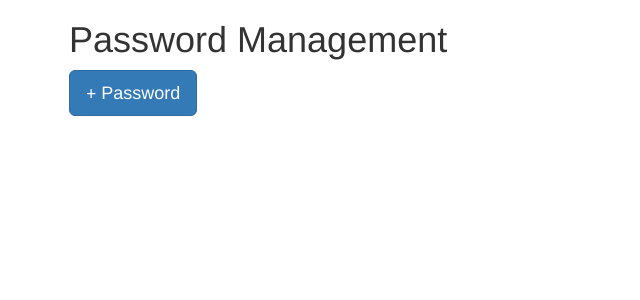
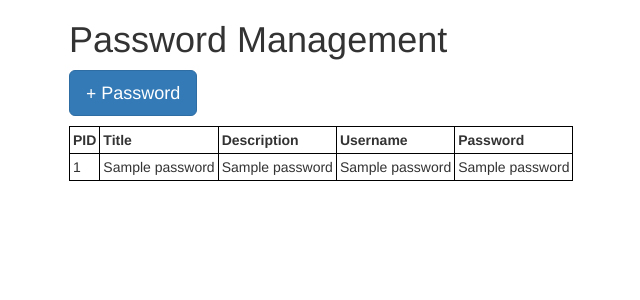
Before and after one commit to nijave/cse385-project1, a Flask app: template templates/manage/passwords.html in a window 1280 px wide. Shown: the part 83-383 px from the top of the page, without its empty margins (59-699 px from the left). Run offline with Flask 2, Linux system fonts and the light colour scheme; the template is opened without the code that fills it: most values are stand-ins (such as "Sample title", 1, 10 or a date in 2020); some libraries are stand-ins or nearby versions; some web fonts are replaced.

Commit message:
Working on management pages

```diff
--- a/templates/manage/groups.html
+++ b/templates/manage/groups.html
@@ -4,6 +4,7 @@
 	<a type="button" class="btn btn-primary btn-lg" href="/add/group">
 	  <span class="glyphicon glyphicon-plus" aria-hidden="true" style="font-weight: bold"></span> Group
 	</a>
+	<p></p>
 	<table class="info-table">
 		<tr>
 			<th>GID</th>
--- a/templates/manage/passwords.html
+++ b/templates/manage/passwords.html
@@ -4,4 +4,23 @@
 	<a type="button" class="btn btn-primary btn-lg" href="/add/password">
 	  <span class="glyphicon glyphicon-plus" aria-hidden="true" style="font-weight: bold"></span> Password
 	</a>
+	<p></p>
+	<table class="info-table">
+		<tr>
+			<th>PID</th>
+			<th>Title</th>
+			<th>Description</th>
+			<th>Username</th>
+			<th>Password</th>
+		</tr>
+	{% for p in password_list %}
+	<tr>
+		<td>{{ p[0] }}</td>
+		<td>{{ p[1] }}</td>
+		<td>{{ p[2] }}</td>
+		<td>{{ p[3] }}</td>
+		<td>{{ p[4] }}</td>
+	</tr>
+	{% endfor %}
+	</table>
 {% endblock %}
--- a/templates/manage/users.html
+++ b/templates/manage/users.html
@@ -4,6 +4,7 @@
 	<a type="button" class="btn btn-primary btn-lg" href="/add/user">
 	  <span class="glyphicon glyphicon-plus" aria-hidden="true" style="font-weight: bold"></span> User
 	</a>
+	<p></p>
 	<table class="info-table">
 		<tr>
 			<th>UID</th>
```
